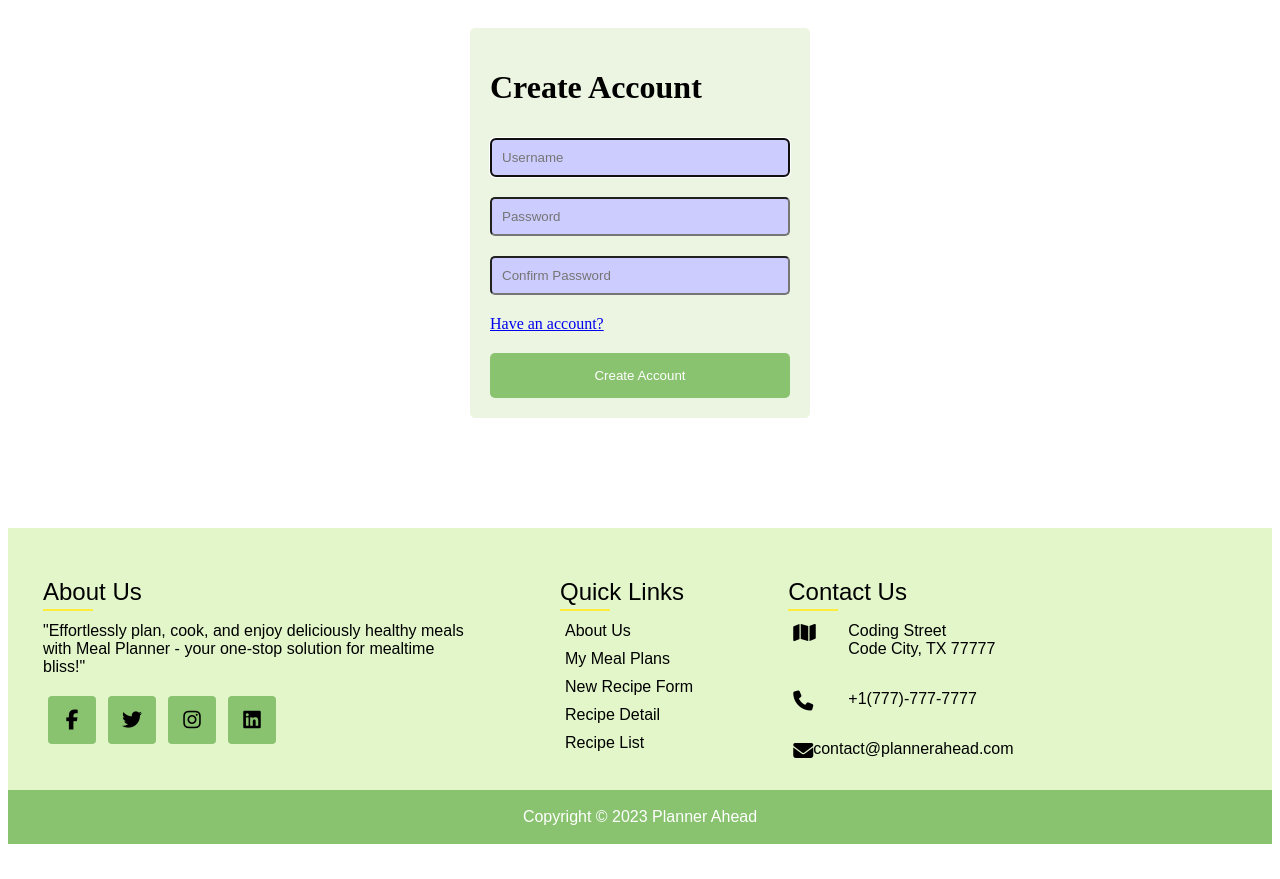
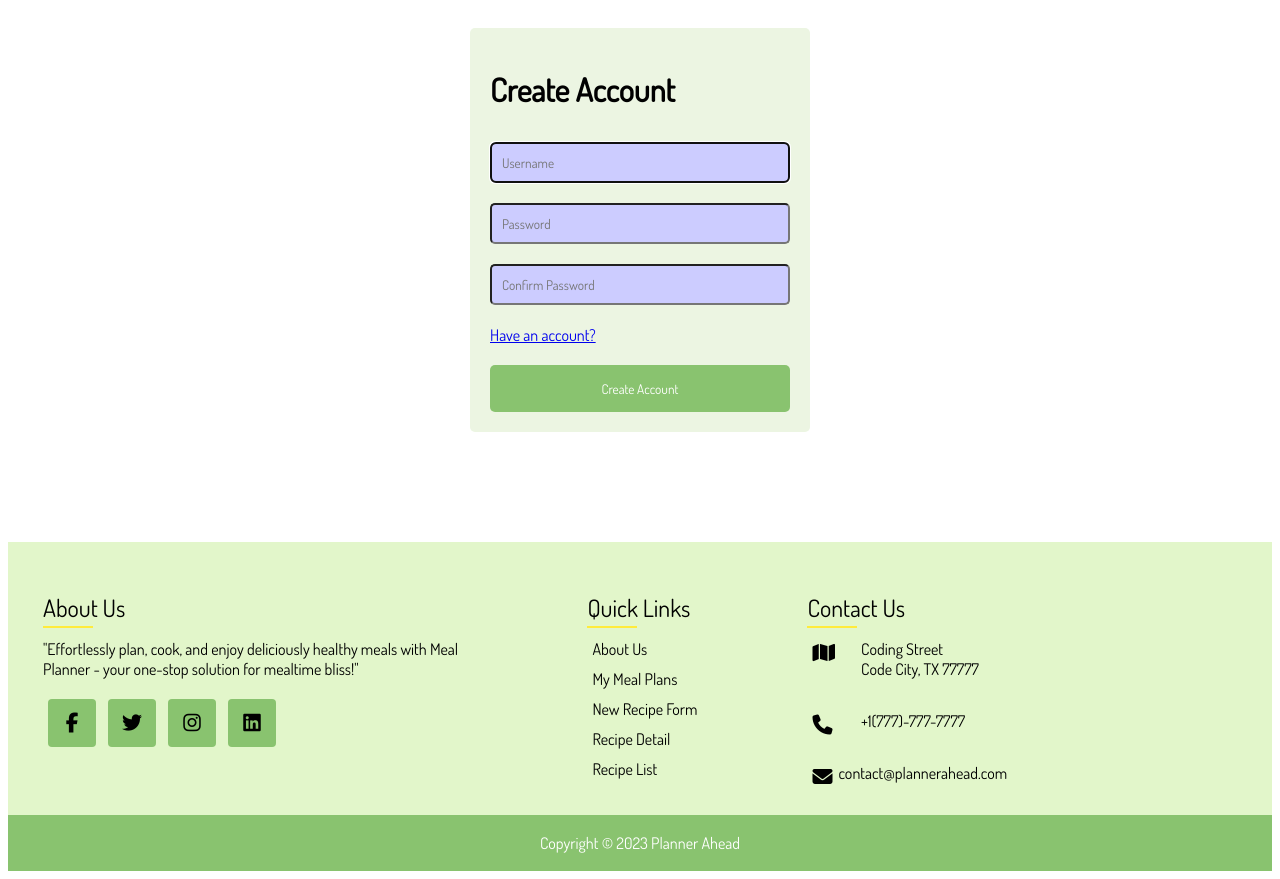
Before and after one commit to iancraine/PlannerAheadFinal, a Vue app in the folder vue/: page /register in a window 1280 px wide. Shown: the part 200-1079 px from the top of the page. Before the commit the page ends 1052 px from the top, so only its background shows below. Built offline with nearby package versions, Linux system fonts and the light colour scheme.

Commit message:
changed the font on all pages to match

```diff
--- a/vue/src/components/AboutUs.vue
+++ b/vue/src/components/AboutUs.vue
@@ -81,6 +81,7 @@ p {
 
 .aboutUs {
   color: rgb(235, 126, 53);
+
 }
 
 .container {
@@ -92,6 +93,7 @@ p {
   box-shadow: 0 0 10px rgba(0, 0, 0, 0.2);
   justify-content: center;
   width: 70%;
+  font-family: 'Dosis', monospace, sans-serif;
 }
 
 
--- a/vue/src/components/Footer.vue
+++ b/vue/src/components/Footer.vue
@@ -69,7 +69,7 @@ export default {
     *
     */
    div.footer {
-  font-family: 'Poppins', sans-serif;
+  font-family: 'Dosis', monospace, sans-serif;
   margin: 0;
   padding: 0;
   box-sizing: border-box;
--- a/vue/src/components/RecipeList.vue
+++ b/vue/src/components/RecipeList.vue
@@ -81,10 +81,16 @@ export default {
   padding: 20px;
   grid-area: "title";
   text-align: center;
+  margin-top: 20px;
+  margin-bottom: 20px;
 }
 
 div.page-title h1{
   text-align: center;
+}
+.recipe-container{
+  background-color: #ebf2ef;
+  margin-top: 10px;
 }
 div.recipe{
   display: flex;
--- a/vue/src/views/Home.vue
+++ b/vue/src/views/Home.vue
@@ -83,7 +83,7 @@ export default {
   /* width:100vh; */
   padding: 2.5rem;
   padding-bottom: 50px;
-
+  font-family: 'Dosis', monospace, sans-serif;
 }
 .container1{
      background-color: #ebf2ef;
--- a/vue/src/views/Login.vue
+++ b/vue/src/views/Login.vue
@@ -93,6 +93,7 @@ export default {
   align-items: center;
   justify-content: space-between;
   background-color: rgb(234, 250, 176);
+  font-family: 'Dosis', monospace, sans-serif;
 }
 .login1{
   width:70%
@@ -130,7 +131,7 @@ export default {
   padding: 10px;
   margin: 20px;
   width:25%;
-
+  font-family: 'Dosis', monospace, sans-serif;
 }
 .sr-only{
   padding: 10px;
@@ -139,6 +140,7 @@ export default {
 }
 input{
   padding:10px;
+  font-family: 'Dosis', monospace, sans-serif;
 }
 .form-control{
 margin: 2%;
--- a/vue/src/views/Register.vue
+++ b/vue/src/views/Register.vue
@@ -104,7 +104,7 @@ export default {
   margin: 0 auto;
   padding: 20px;
   border-radius: 5px;
-
+font-family: 'Dosis', monospace, sans-serif;
   background-color: rgb(236, 245, 226);
 
 }
@@ -128,6 +128,7 @@ input[type="password"] {
   padding: 10px;
   background-color: #CCCCFF;
   color: #333;
+  font-family: 'Dosis', monospace, sans-serif;
 }
 
 router-link {
@@ -144,6 +145,7 @@ button[type="submit"] {
   border-radius: 5px;
   cursor: pointer;
   transition: background-color 0.3s ease;
+  font-family: 'Dosis', monospace, sans-serif;
 }
 
 button[type="submit"]:hover {
```
